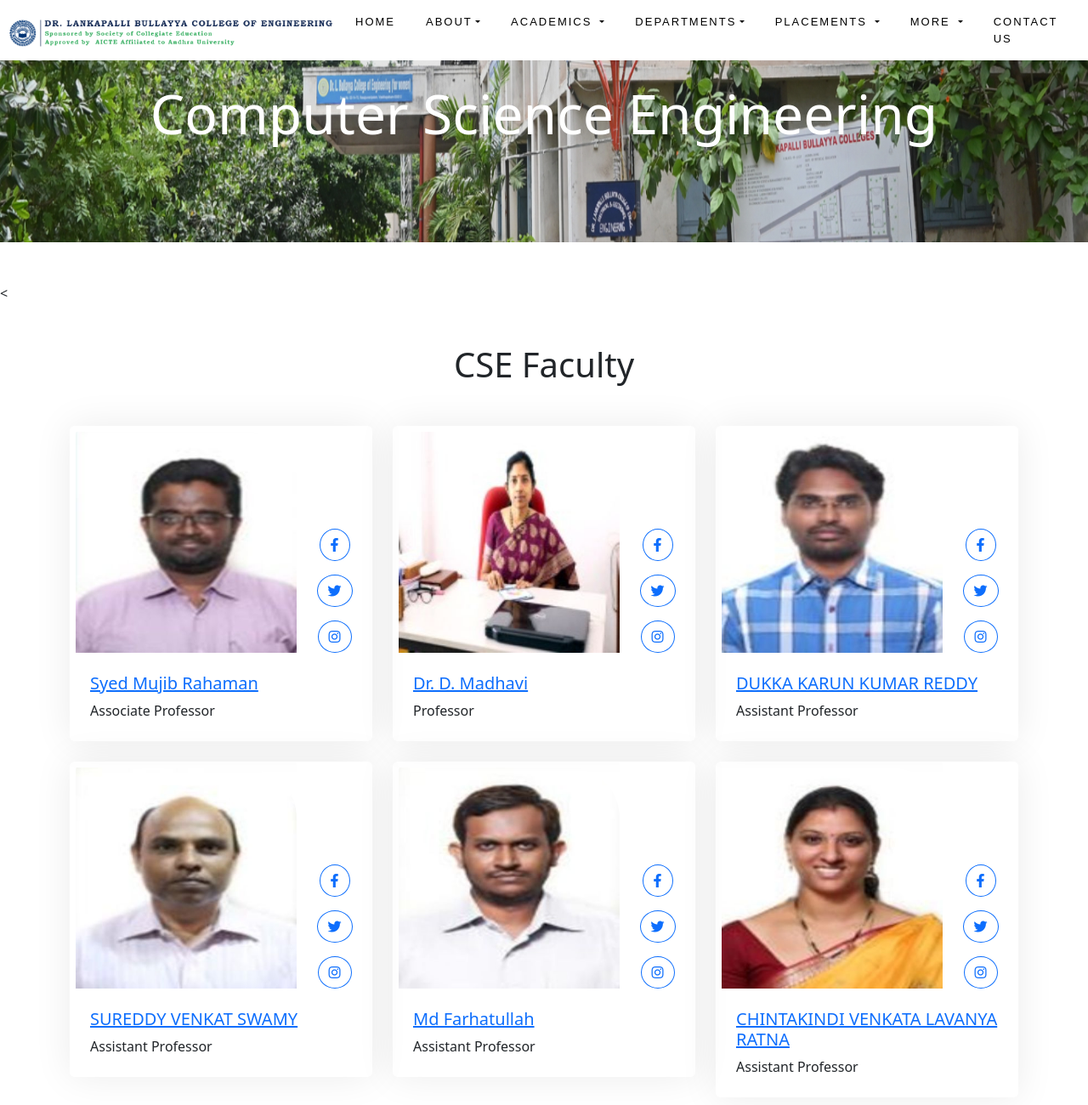
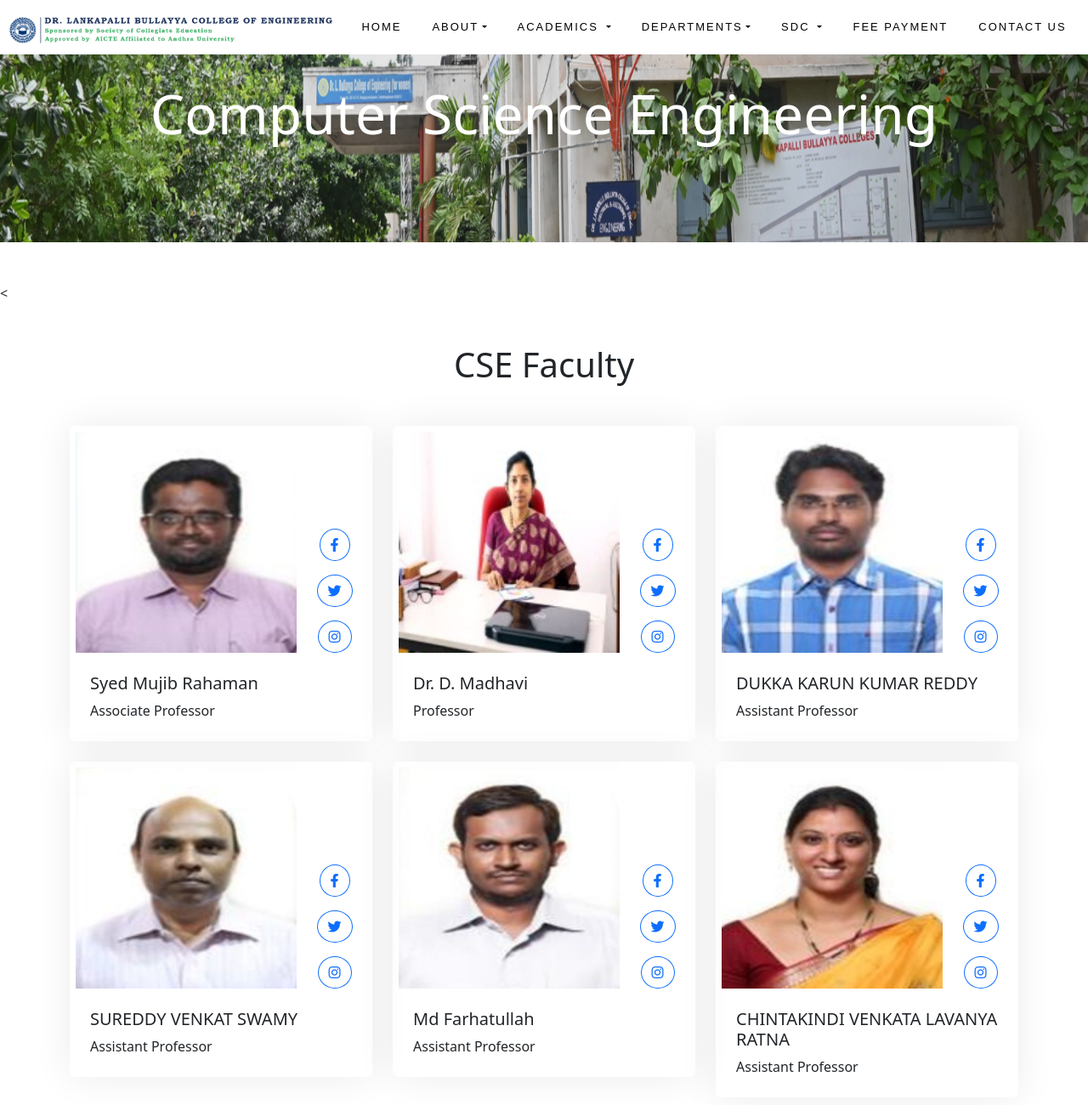
Before and after one commit to Sabbam/c, a plain HTML site: page cse-faculty.html in a window 1280 px wide. Shown: the top 1300 px of the page at 85% size. Drawn offline with nearby package versions, Linux system fonts and the light colour scheme.

Commit message:
Update cse-faculty.html

```diff
--- a/cse-faculty.html
+++ b/cse-faculty.html
@@ -63,9 +63,9 @@
                 <a class="dropdown-item" href="civil.html">CIVIL</a>
                   </ul>
             </li>
-            <li class="nav-item dropdown">
+                      <li class="nav-item dropdown">
               <a class="nav-link dropdown-toggle" href="#"  data-toggle="dropdown">
-                Placements
+                SDC
               </a>
               <ul class="dropdown-menu mega-menu" aria-labelledby="navbarDropdown">
                 <a class="dropdown-item" href="tap.html">Tap Cell</a>
@@ -74,22 +74,12 @@
                 <a class="dropdown-item" href="placement.html">Placement Details</a>
                 </ul>
             </li>
-            <li class="nav-item dropdown">
-                <a class="nav-link dropdown-toggle" href="#"  data-toggle="dropdown">
-                  More
-                </a>
-                <ul class="dropdown-menu mega-menu" aria-labelledby="navbarDropdown">
-                  <a class="dropdown-item" href="#">Action</a>
-                  <a class="dropdown-item" href="#">Another action</a>
-                  <a class="dropdown-item" href="#">Something else here</a>
-                  <a class="dropdown-item" href="#">Action</a>
-                  <a class="dropdown-item" href="#">Another action</a>
-                  <a class="dropdown-item" href="#">Something else here</a>
-                </ul>
-              </li>
+              <li class="nav-item">
+              <a class="nav-link" href="">Fee Payment</a>
               <li class="nav-item">
               <a class="nav-link" href="contact.html">contact us</a>
             </li>
+
            </ul>
         </div>
       </nav>
@@ -119,7 +109,7 @@
                             </div>
                         </div>
                         <div class="p-4">
-                            <h5><a href="vice-principal.html">Syed Mujib Rahaman
+                            <h5>Syed Mujib Rahaman
                             </a></h5>
                             <span>Associate Professor
                             </span>
@@ -137,7 +127,7 @@
                             </div>
                         </div>
                         <div class="p-4">
-                            <h5><a href="madhavi.html">Dr. D. Madhavi</a>
+                            <h5>Dr. D. Madhavi</a>
                             </h5>
                             <span>Professor</span>
                         </div>
@@ -154,7 +144,7 @@
                             </div>
                         </div>
                         <div class="p-4">
-                            <h5><a href="karun.html">DUKKA KARUN KUMAR REDDY</a>
+                            <h5>DUKKA KARUN KUMAR REDDY</a>
                             </h5>
                             <span>Assistant Professor
                             </span>
@@ -172,7 +162,7 @@
                             </div>
                         </div>
                         <div class="p-4">
-                            <h5><a href="swamy.html">SUREDDY VENKAT SWAMY</a>
+                            <h5>SUREDDY VENKAT SWAMY</a>
                             </h5>
                             <span>Assistant Professor</span>
                         </div>
@@ -189,7 +179,7 @@
                             </div>
                         </div>
                         <div class="p-4">
-                            <h5><a href="farah.html">Md Farhatullah</a>
+                            <h5>Md Farhatullah</a>
                             </h5>
                             <span>Assistant Professor
                             </span>
@@ -207,7 +197,7 @@
                             </div>
                         </div>
                         <div class="p-4">
-                            <h5><a href="lavanya.html">CHINTAKINDI VENKATA LAVANYA RATNA</a>
+                            <h5>CHINTAKINDI VENKATA LAVANYA RATNA</a>
                             </h5>
                             <span>Assistant Professor
                             </span>
```
